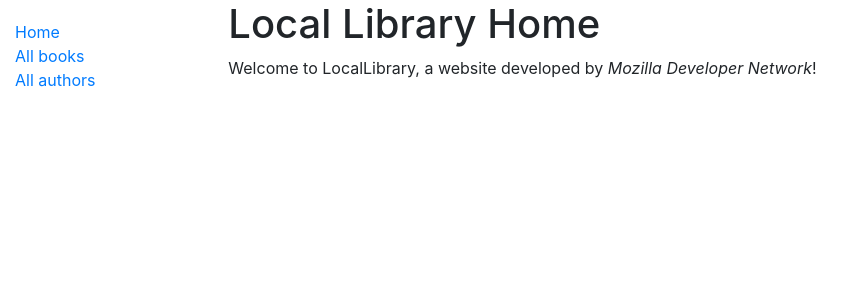
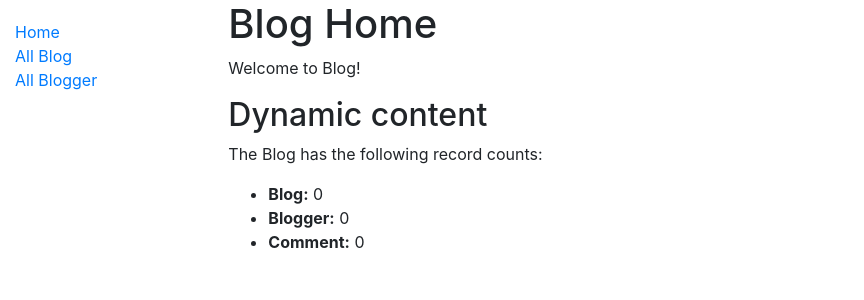
Before and after one commit to JoeHO888/diyblog, a Django app: page /blog/ in a window 1280 px wide. Shown: the top 300 px of the page, without its empty margins (0-864 px from the left). Run offline with Django 3.2, Linux system fonts and the light colour scheme; data that the repository does not hold is empty; some libraries are stand-ins or nearby versions.

Commit message:
Rename Model

```diff
--- a/blog/models.py
+++ b/blog/models.py
@@ -21,7 +21,7 @@
 
 class Blog(models.Model):
     title = models.CharField(max_length=200)
-    author = models.ForeignKey('Author', on_delete=models.SET_NULL, null=True)
+    Blogger = models.ForeignKey('Blogger', on_delete=models.SET_NULL, null=True)
     post = models.TextField(max_length=10000000, help_text='Enter a blog post')
     date = models.DateField(null=False)
 
@@ -42,7 +42,7 @@
         """Returns the url to access a detail record for this book."""
         return reverse('blog-detail', args=[str(self.id)])
 
-class Author(models.Model):
+class Blogger(models.Model):
     first_name = models.CharField(max_length=100)
     last_name = models.CharField(max_length=100)
     date_of_birth = models.DateField(null=True, blank=True)
@@ -52,7 +52,7 @@
         ordering = ['last_name', 'first_name']
 
     def get_absolute_url(self):
-        return reverse('author-detail', args=[str(self.id)])
+        return reverse('Blogger-detail', args=[str(self.id)])
 
     def __str__(self):
         return f'{self.first_name}, {self.last_name}'
--- a/blog/templates/base_generic.html
+++ b/blog/templates/base_generic.html
@@ -16,8 +16,8 @@
       {% block sidebar %}
         <ul class="sidebar-nav">
           <li><a href="{% url 'index' %}">Home</a></li>
-          <li><a href="">All books</a></li>
-          <li><a href="">All authors</a></li>
+          <li><a href="">All Blog</a></li>
+          <li><a href="">All Blogger</a></li>
         </ul>
      {% endblock %}
       </div>
--- a/blog/templates/index.html
+++ b/blog/templates/index.html
@@ -1,6 +1,13 @@
 {% extends "base_generic.html" %}
 
 {% block content %}
-  <h1>Local Library Home</h1>
-  <p>Welcome to LocalLibrary, a website developed by <em>Mozilla Developer Network</em>!</p>
+  <h1>Blog Home</h1>
+  <p>Welcome to Blog!</p>
+  <h2>Dynamic content</h2>
+  <p>The Blog has the following record counts:</p>
+  <ul>
+    <li><strong>Blog:</strong> {{ num_blog }}</li>
+    <li><strong>Blogger:</strong> {{ num_Blogger }}</li>
+    <li><strong>Comment:</strong> {{ num_comment }}</li>
+  </ul>
 {% endblock %}
--- a/blog/views.py
+++ b/blog/views.py
@@ -2,11 +2,19 @@
 
 # Create your views here.
 
-from blog.models import Blog, Author, Comment
+from blog.models import Blog, Blogger, Comment
 
 def index(request):
+
+    num_blog = Blog.objects.all().count()
+    num_Blogger = Blogger.objects.all().count()
+    num_comment = Comment.objects.all().count()
+
     context = {
-        'num_books': "s"
+        'num_blog': num_blog,
+        'num_Blogger': num_Blogger,
+        'num_comment': num_comment,
+
     }
 
     return render(request, 'index.html', context=context)
```
Also changed, not shown: blog/admin.py (+5 -5 lines), blog/migrations/0001_initial.py (deleted), blog/migrations/0002_auto_20190509_2054.py (deleted), blog/migrations/__init__.py (deleted), db.sqlite3.
